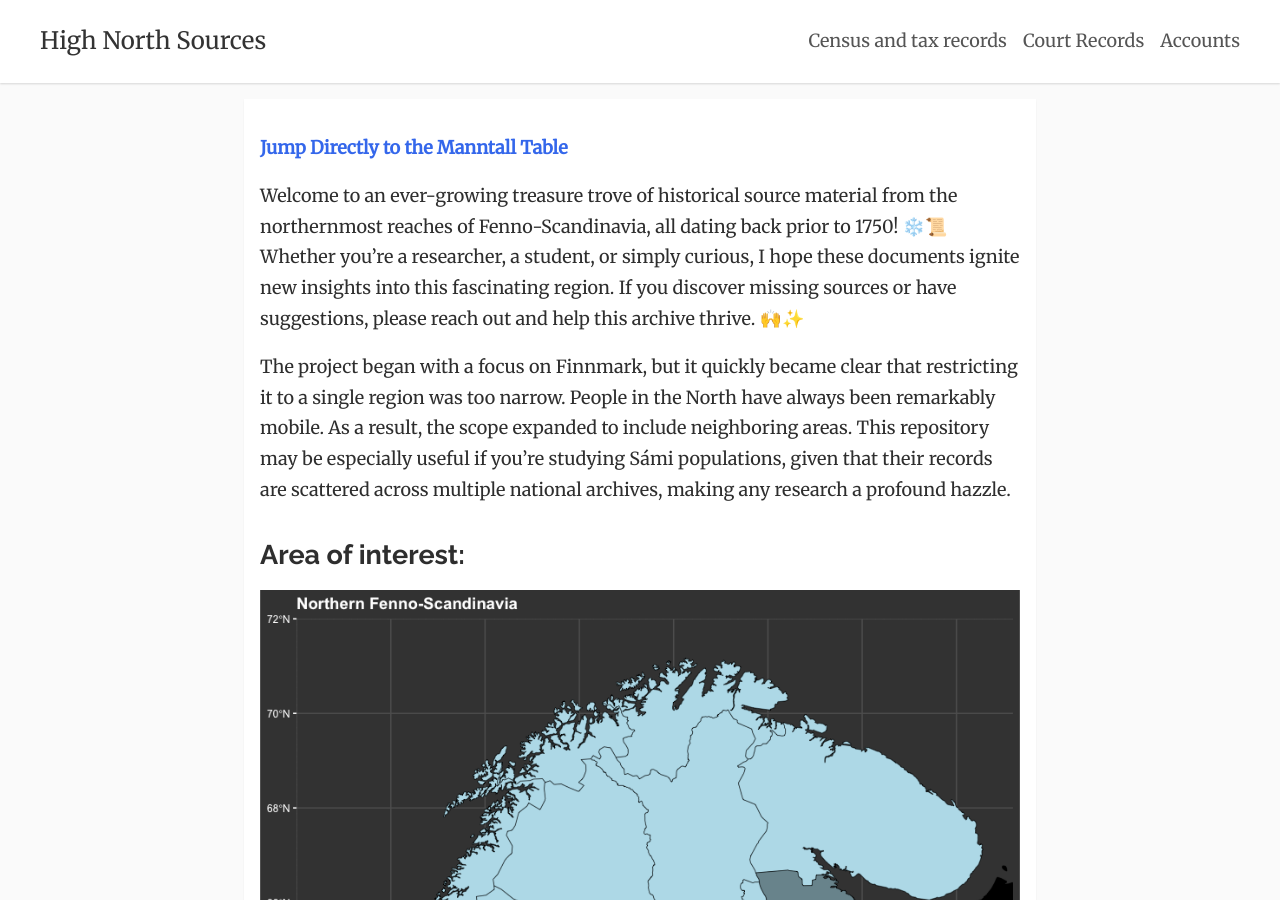
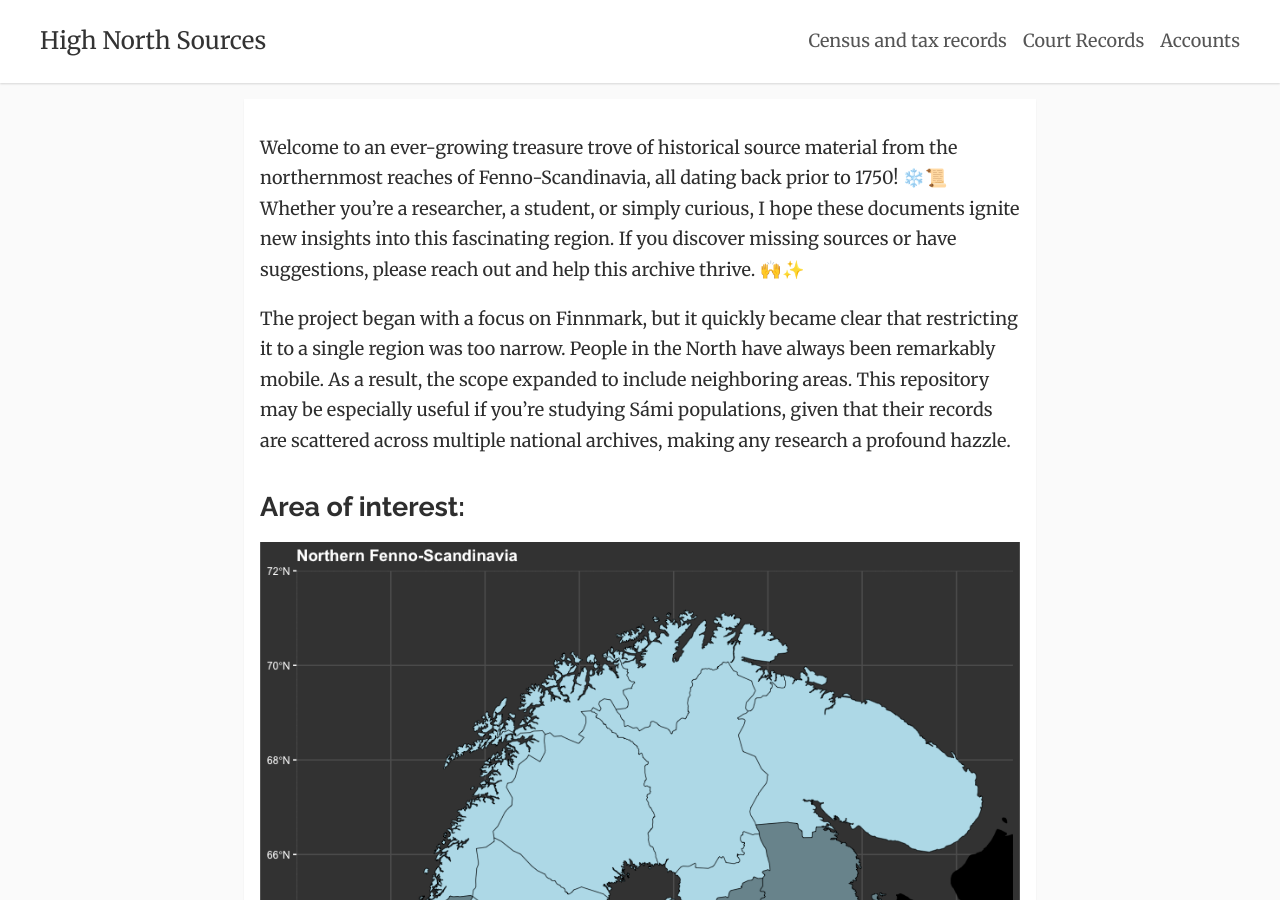
Before and after one commit to Moryzont/Nordkalotten_kilder, a Jekyll site: the page built from index.md, in a window 1280 px wide and 900 px high. Built offline with Jekyll 4.4.1, drawn with Linux system fonts in a browser that asks for light colours; nearby versions of some CDN libraries; a script that is not in the unit is left out.

Commit message:
Update index.md

```diff
--- a/index.md
+++ b/index.md
@@ -4,8 +4,6 @@ title: "Historical Sources from the High North (Pre-1750)"
 # You can also add `author_profile: true` if you want a sidebar author box
 # and you've set up _data/authors. For now, let's keep it simple.
 ---
-
-[**Jump Directly to the Manntall Table**]({{ '/table.html' | relative_url }})
 
 Welcome to an ever-growing treasure trove of historical source material from the northernmost
 reaches of Fenno-Scandinavia, all dating back prior to 1750! ❄️📜 Whether you’re a researcher, a student,
```
